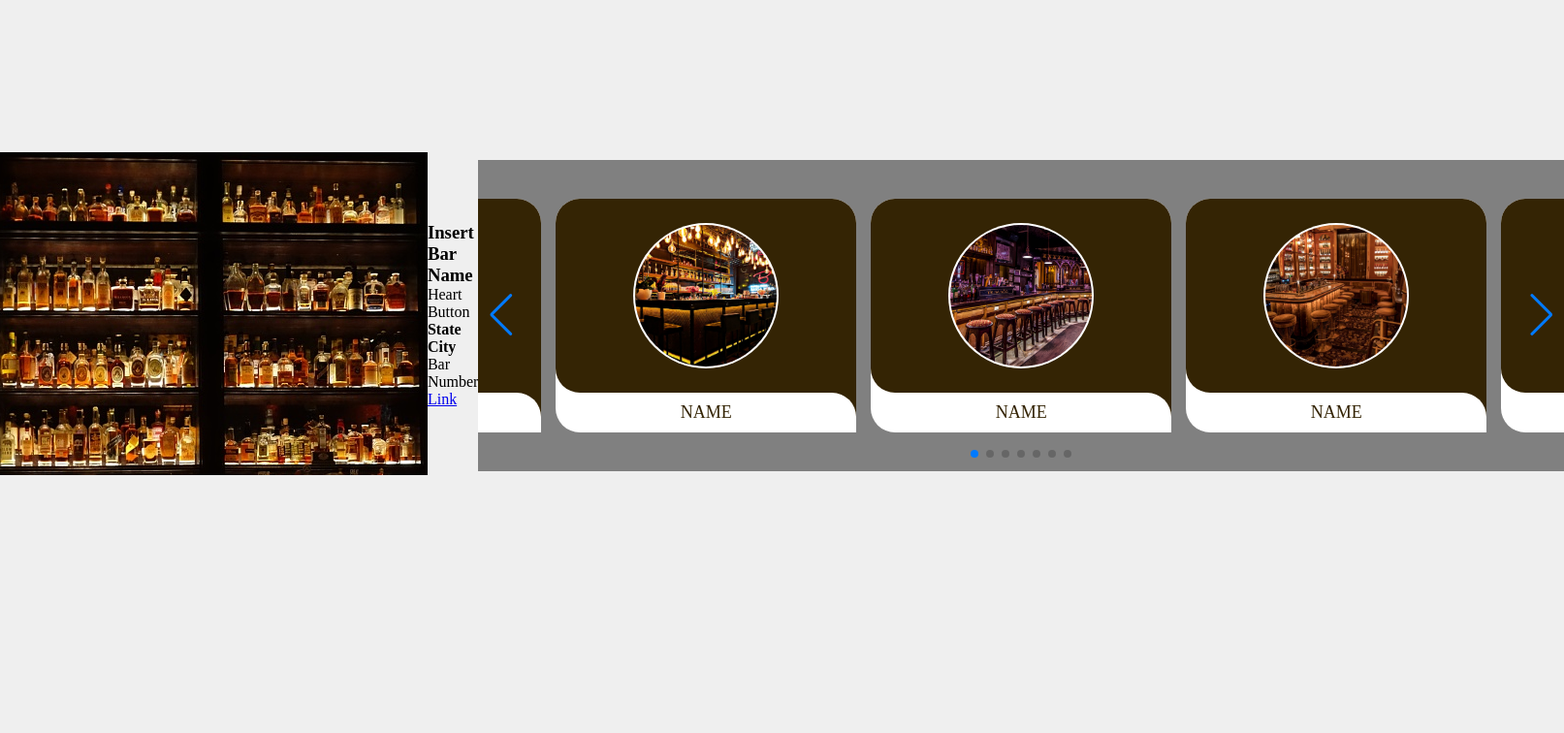
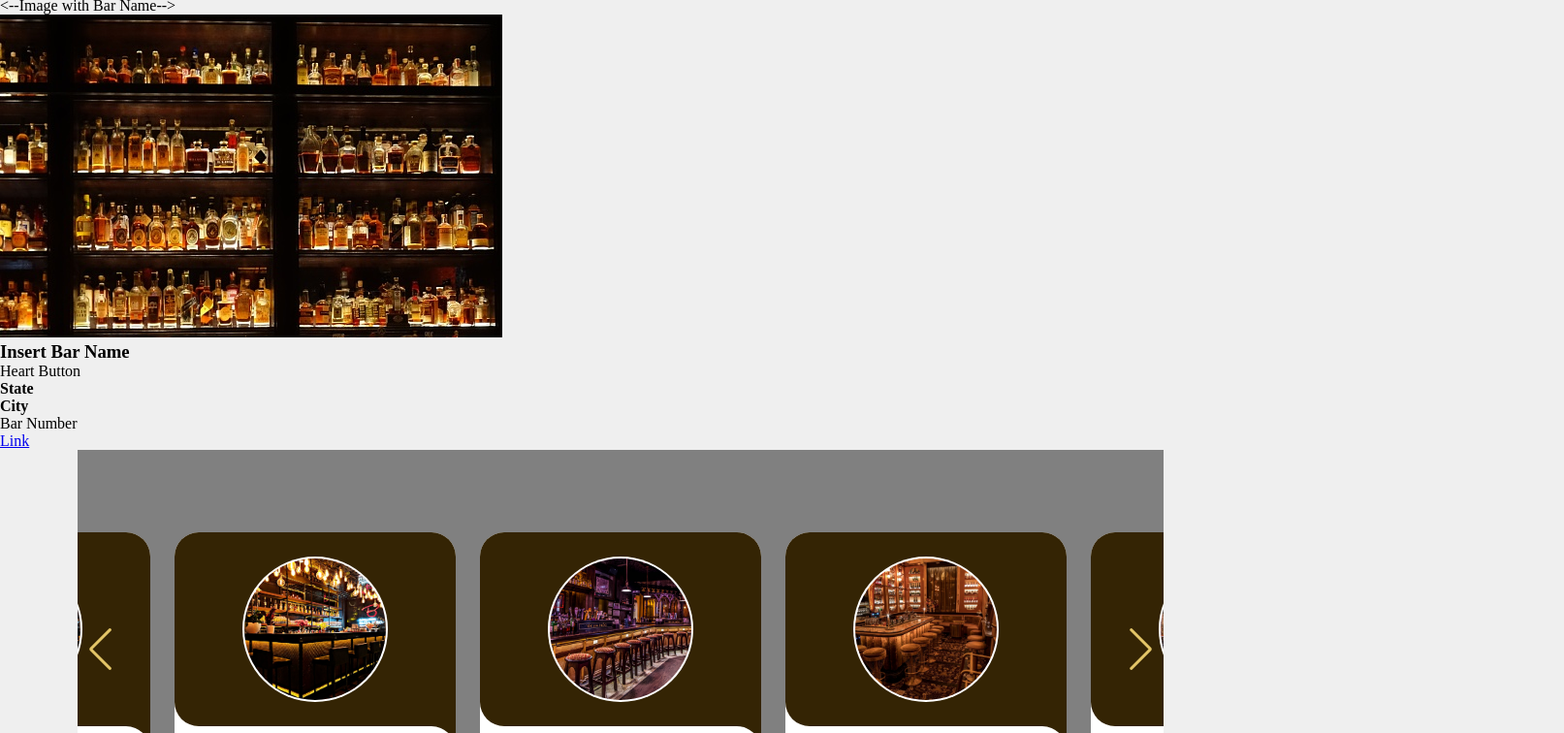
Before and after one commit to sethbdev/phase1-project-brewery-finder, a plain HTML site: page index.html in a window 1280 px wide. Shown: the part 75-831 px from the top of the page at 97% size, 1613 px wide, since content can reach past the window. Before the commit the page ends 800 px from the top, so only its background shows below. Drawn offline with Linux system fonts and the light colour scheme.

Commit message:
Added slider effects

```diff
--- a/index.html
+++ b/index.html
@@ -302,8 +302,8 @@
                     </div>
                 </div>
 
-                <div class="swiper-button-next"></div>
-                <div class="swiper-button-prev"></div>
+                <div class="swiper-button-next swiper_navBtn"></div>
+                <div class="swiper-button-prev swiper_navBtn"></div>
                 <div class="swiper-pagination"></div>
 
             </div>
--- a/index.js
+++ b/index.js
@@ -28,13 +28,16 @@ function renderBreweries(breweries){
 
 const swiper = new Swiper(".slide_content", {
     slidesPerView: 3,
-    spaceBetween: 15,
-    slidesPerGroup: 3,
+    spaceBetween: 25,
     loop: true,
+    centerSlide: 'true',
+    fade: 'true',
+    grabCursor: 'true',
     loopFillGroupWithBlank: true,
     pagination: {
       el: ".swiper-pagination",
       clickable: true,
+      dynamicBullets: true,
     },
     navigation: {
       nextEl: ".swiper-button-next",
--- a/style.css
+++ b/style.css
@@ -10,7 +10,7 @@
 
 body {
     min-height: 100vh;
-    display: flex;
+
     align-items: center;
     justify-content: center;
     background-color: #EFEFEF;
@@ -28,7 +28,8 @@ body {
 }
 
 .slide_content {
-    margin: 0 40px
+    padding: 45px 20px;
+    margin: 0 40px;
 }
 
 .card {
@@ -98,3 +99,12 @@ body {
     font-weight: 500;
     color: #342404;
 }
+
+.swiper_navBtn {
+    color: #E3C567;
+    transition: color 0.3s ease;
+}
+
+.swiper_navBtn:hov {
+    color: #C8963E
+}
```
